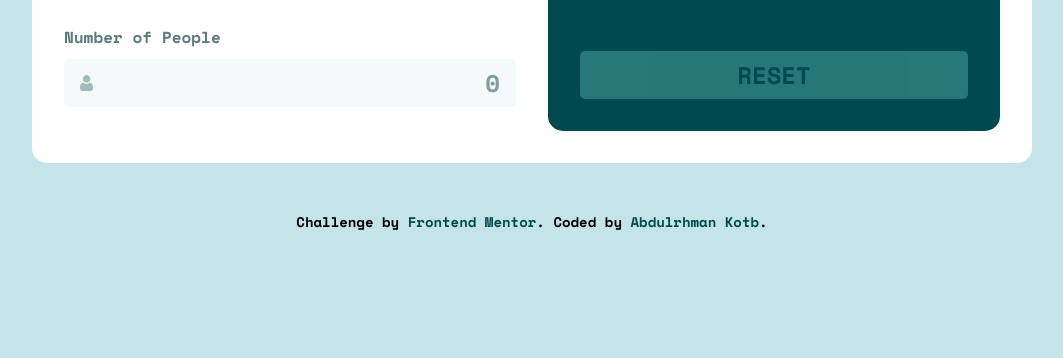
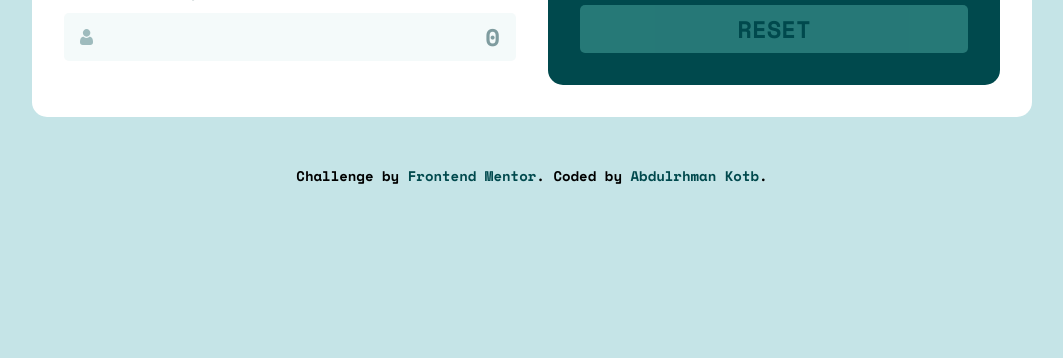
Before and after one commit to abdo-kotb/tip-calculator-app, a plain HTML site: page index.html in a window 1280 px wide. Shown: the part 577-935 px from the top of the page, without its empty margins (108-1171 px from the left). After the commit the page ends 843 px from the top, so only its background shows below. Drawn offline with nearby package versions, Linux system fonts and the light colour scheme; files whose address does not match are found by name.

Commit message:
fix body margins

```diff
--- a/style.css
+++ b/style.css
@@ -234,18 +234,13 @@ button:hover {
 
 @media (max-width: 90em) {
   body {
-    margin-top: 12.6rem;
-    margin-bottom: 12.6rem;
+    margin-top: 8rem;
+    margin-bottom: 8rem;
     height: auto;
   }
 }
 
 @media (max-width: 62em) {
-  body {
-    margin-top: 8rem;
-    margin-bottom: 8rem;
-  }
-
   main {
     grid-template-columns: 1fr;
   }
```
